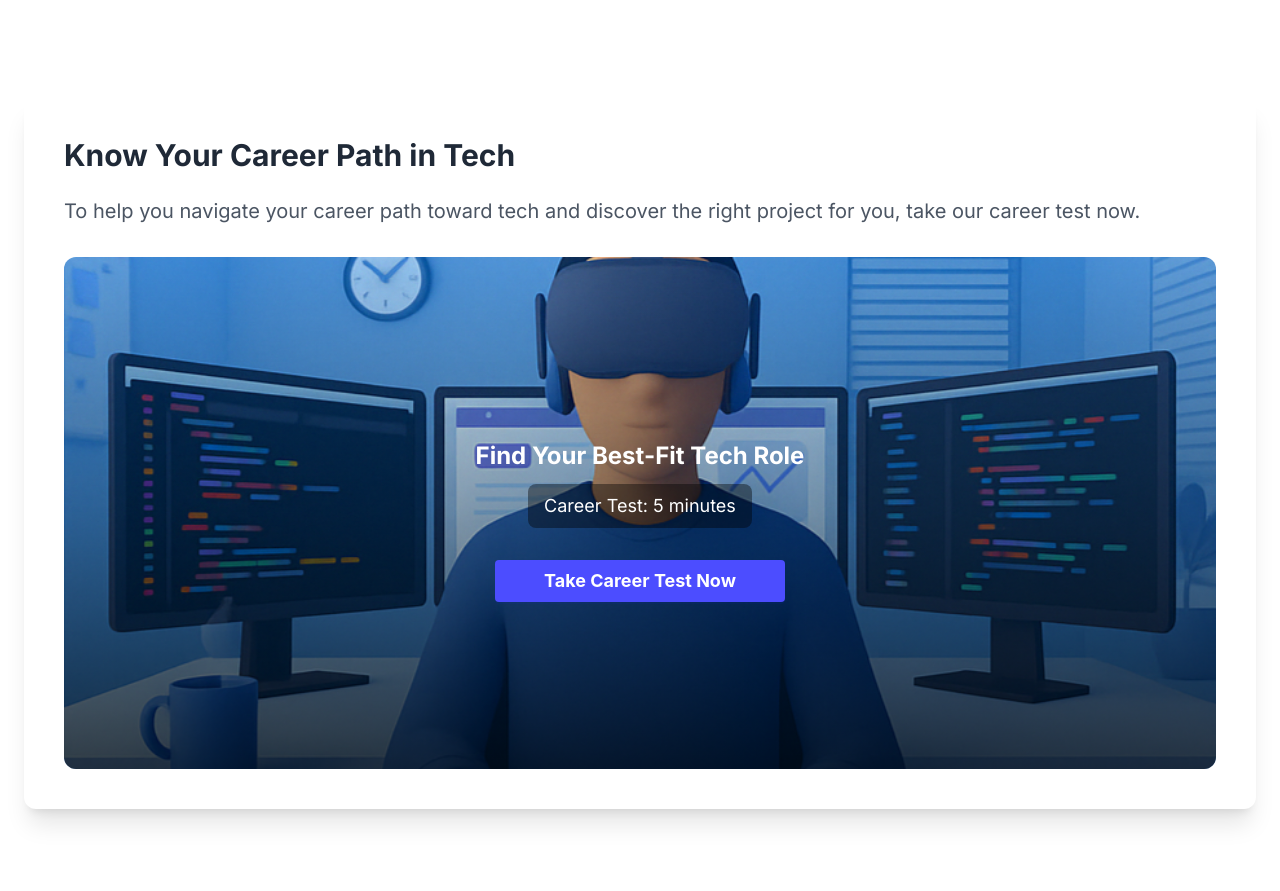
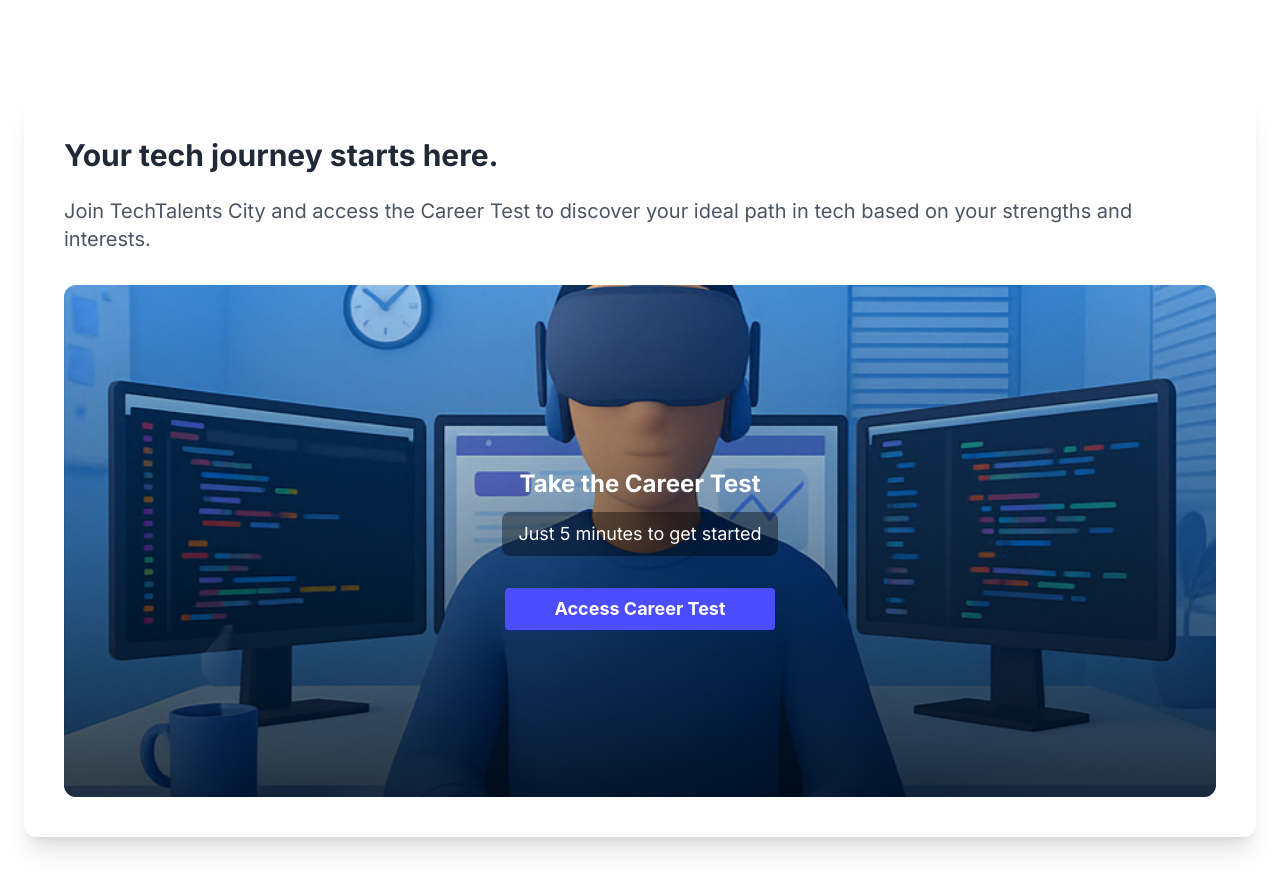
Before and after one commit to techtalentscity/techtalentscity.github.io, a React (Vite) app: page / in a window 1280 px wide. Shown: the part 1420-2311 px from the top of the page. Built offline with nearby package versions, Linux system fonts and the light colour scheme.

Commit message:
Update CareerTestLanding.jsx

```diff
--- a/src/Pages/Home/CareerTestLanding.jsx
+++ b/src/Pages/Home/CareerTestLanding.jsx
@@ -1,13 +1,12 @@
 import React from 'react';
 import { Button } from 'antd';
 import { useNavigate } from 'react-router-dom';
-import careerImg from '../../assets/images/vr2.png'; // ✅ Ensure image exists
+import careerImg from '../../assets/images/vr2.png'; // ✅ Ensure this image exists
 
 const CareerTestLanding = () => {
   const navigate = useNavigate();
 
   const handleClick = () => {
-    // Navigate to the CORRECT path as defined in your router
     navigate('/career/test');
   };
 
@@ -15,9 +14,11 @@ const CareerTestLanding = () => {
     <section className="py-24 bg-white" id="career-test">
       <div className="container mx-auto px-6">
         <div className="bg-white rounded-xl p-10 shadow-xl">
-          <h3 className="text-3xl font-bold text-gray-800 mb-6">Know Your Career Path in Tech</h3>
+          <h3 className="text-3xl font-bold text-gray-800 mb-6">
+            Your tech journey starts here.
+          </h3>
           <p className="text-xl text-gray-600 mb-8">
-            To help you navigate your career path toward tech and discover the right project for you, take our career test now.
+            Join TechTalents City and access the Career Test to discover your ideal path in tech based on your strengths and interests.
           </p>
           <div className="relative h-[32rem] overflow-hidden rounded-xl group">
             <img
@@ -26,14 +27,14 @@ const CareerTestLanding = () => {
               className="w-full h-full object-cover transition-transform duration-500 group-hover:scale-105"
             />
             <div className="absolute inset-0 bg-gradient-to-t from-black/70 via-black/30 to-transparent flex flex-col justify-center items-center text-white p-8">
-              <h4 className="mt-4 text-2xl font-bold text-center">Find Your Best-Fit Tech Role</h4>
-              <p className="text-lg mt-3 bg-black/40 px-4 py-2 rounded-lg">Career Test: 5 minutes</p>
+              <h4 className="mt-4 text-2xl font-bold text-center">Take the Career Test</h4>
+              <p className="text-lg mt-3 bg-black/40 px-4 py-2 rounded-lg">Just 5 minutes to get started</p>
               <Button
                 type="primary"
                 className="mt-8 py-5 px-12 font-bold text-lg"
                 onClick={handleClick}
               >
-                Take Career Test Now
+                Access Career Test
               </Button>
             </div>
           </div>
```
